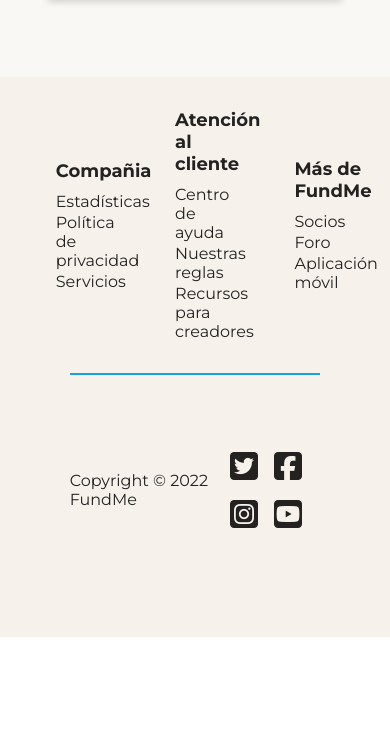
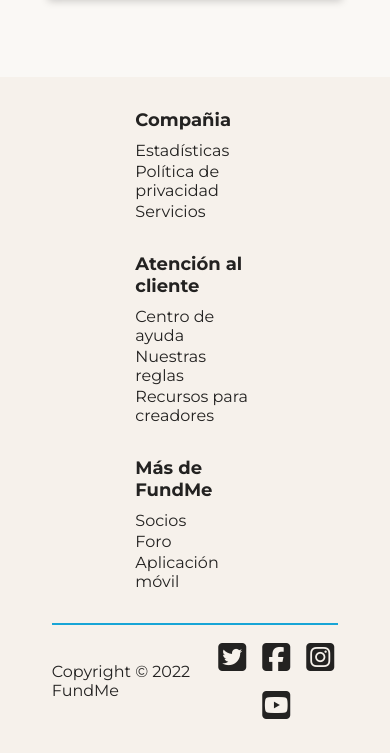
Before and after one commit to FranAM1/Prototipo_Crowdfunding, a website: page src/index.html in a window 390 px wide. Shown: the part 3302-4055 px from the top of the page. Before the commit the page ends 3939 px from the top, so only its background shows below. Drawn offline with Linux system fonts and the light colour scheme.

Commit message:
Fototer responsive

```diff
--- a/src/scss/footer.scss
+++ b/src/scss/footer.scss
@@ -57,3 +57,19 @@ footer{
         }
     }
 }
+
+@media only screen and (max-width: 875px) {
+    footer{
+        display: flex;
+        flex-direction: column;
+    }
+
+    .footerRedesSociales{
+        gap: 1rem;
+    }
+
+    .footerSectionBottom{
+        margin: 1rem 10% 1rem 10%;
+        padding-top: 1rem;
+    }
+}
```
Also changed, not shown: src/css/styles.css, 1 other file.
